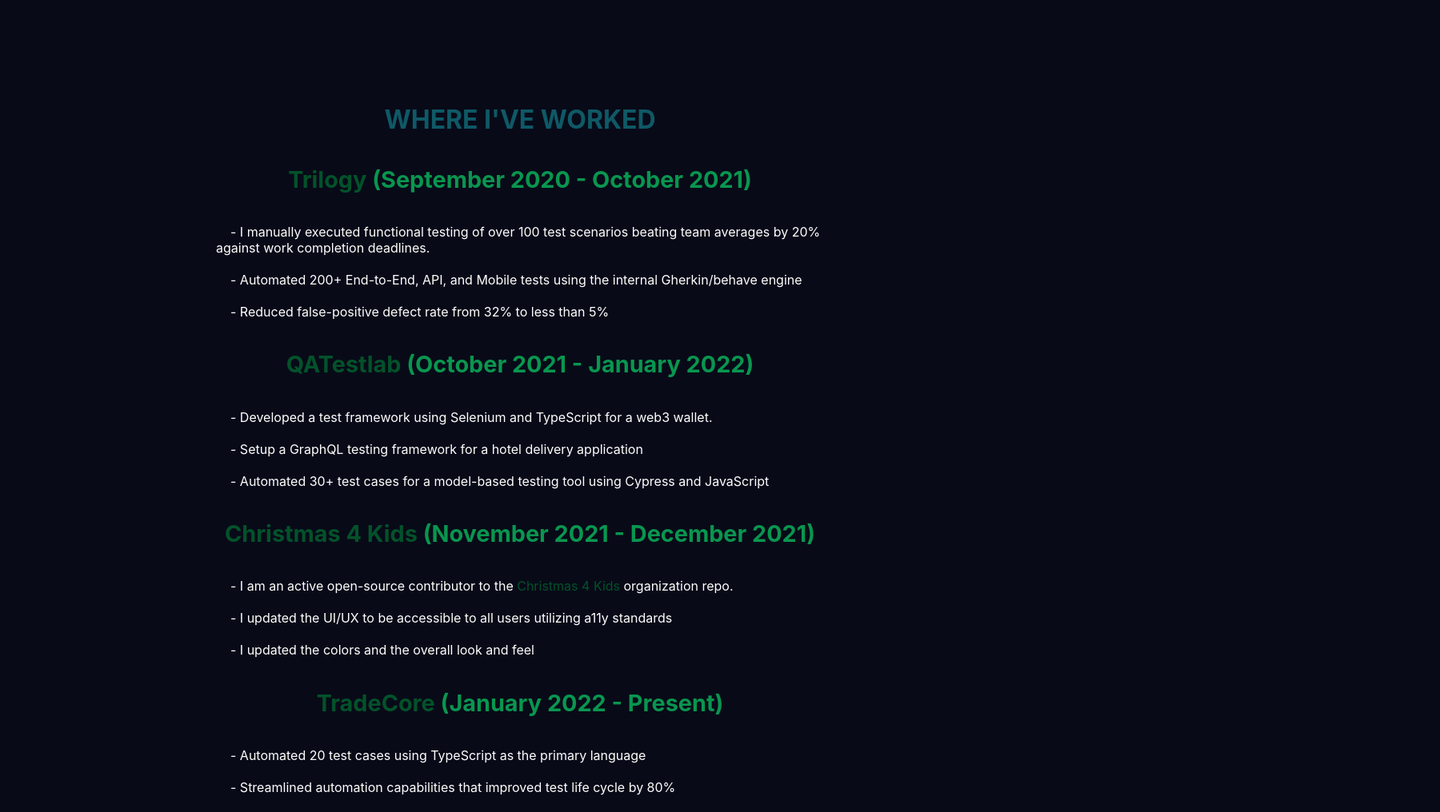
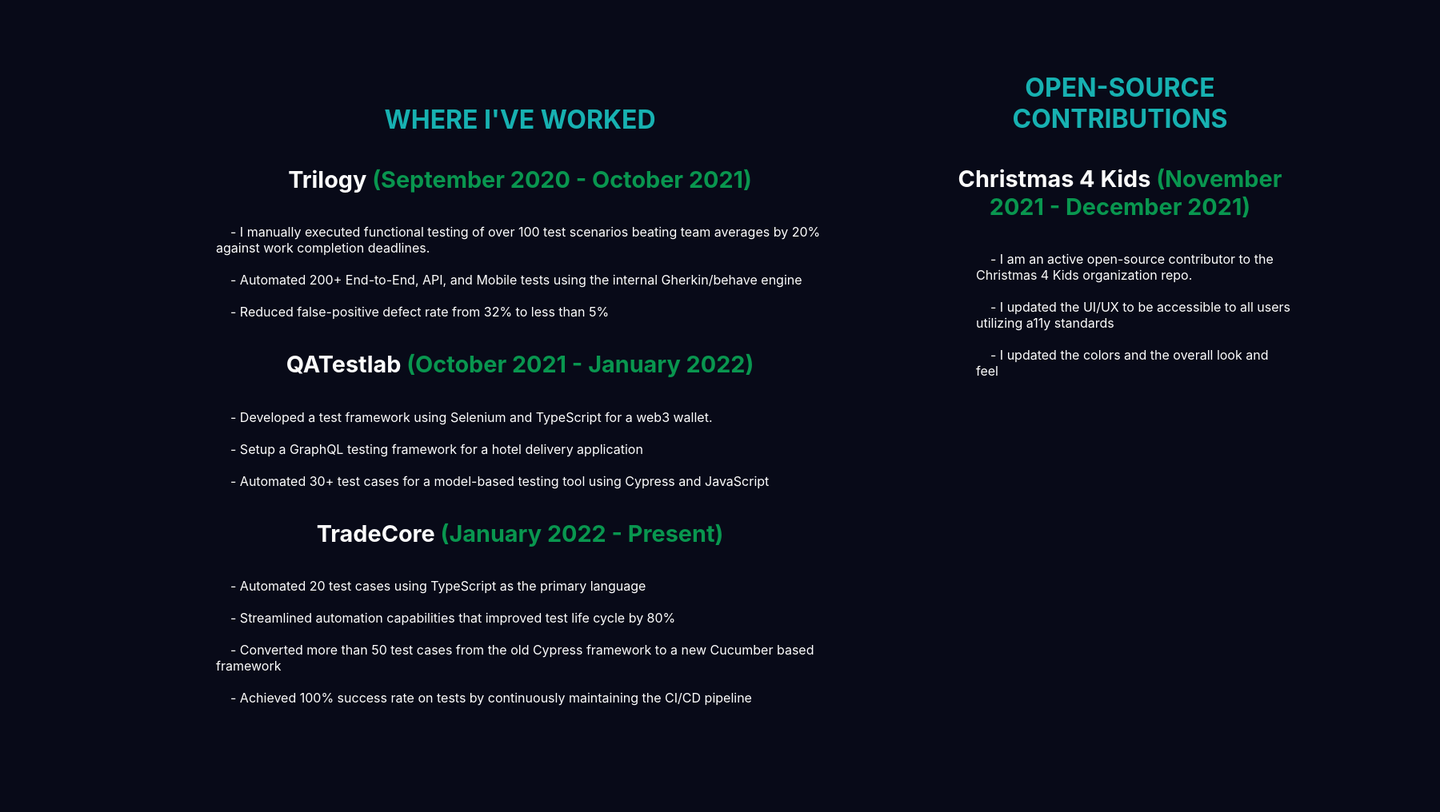
Before and after one commit to damian-sketch/Portfolio, a React (Create React App) app: page / in a window 1280 px wide. Shown: the part 1740-2756 px from the top of the page at 80% size, 1800 px wide, since content can reach past the window. Built offline with nearby package versions, Linux system fonts and the light colour scheme; a web font is replaced by a local one.

Commit message:
Style changes

```diff
--- a/src/components/about/index.js
+++ b/src/components/about/index.js
@@ -3,12 +3,6 @@ import Aos from "aos";
 import "aos/dist/aos.css";
 import "./styles.css";
 import Profile from "../../images/Profile.jpeg";
-import {
-  faGithub,
-  faLinkedin,
-  faTwitter,
-} from "@fortawesome/free-brands-svg-icons";
-import { FontAwesomeIcon } from "@fortawesome/react-fontawesome";
 
 const About = () => {
   useEffect(() => {
@@ -16,10 +10,6 @@ const About = () => {
       duration: 1000,
     });
   }, []);
-
-  const Redirect = () => {
-    window.open("https://cedric21.medium.com/");
-  };
 
   return (
     <>
--- a/src/components/about/styles.css
+++ b/src/components/about/styles.css
@@ -71,10 +71,7 @@ body {
   font-weight: bolder;
 }
 
-#intro-text h3 {
-  font-size: clamp(40px, 8vw, 80px);
-  color: rgb(15, 89, 102);
-}
+
 
 h2 {
   font-size: clamp(40px, 8vw, 80px);
@@ -129,5 +126,5 @@ button:hover {
 }
 
 .about h4 {
-  color: rgb(15, 89, 102);
+  color: rgb(23, 177, 177);
 }
--- a/src/components/experience/index.js
+++ b/src/components/experience/index.js
@@ -3,6 +3,7 @@ import "./styles.css";
 
 function Experience() {
   return (
+    <div className="overallExp">
       <div className="experience">
         <div data-aos="zoom-in" className="exp-text">
           <h1>WHERE I'VE WORKED</h1>
@@ -13,8 +14,9 @@ function Experience() {
           </h4>
           <ul className="exp-list">
             <li>
-            - I manually executed functional testing of over 100 test scenarios
-            beating team averages by 20% against work completion deadlines.
+              - I manually executed functional testing of over 100 test
+              scenarios beating team averages by 20% against work completion
+              deadlines.
             </li>
             <br></br>
             <br></br>
@@ -24,11 +26,13 @@ function Experience() {
             </li>
             <br></br>
             <br></br>
-          <li>- Reduced false-positive defect rate from 32% to less than 5%</li>
+            <li>
+              - Reduced false-positive defect rate from 32% to less than 5%
+            </li>
           </ul>
           <h4>
-          <a href="https://qatestlab.com/">QATestlab</a> (October 2021 - January
-          2022)
+            <a href="https://qatestlab.com/">QATestlab</a> (October 2021 -
+            January 2022)
           </h4>
           <ul className="exp-list">
             <li>
@@ -38,7 +42,8 @@ function Experience() {
             <br></br>
             <br></br>
             <li>
-            - Setup a GraphQL testing framework for a hotel delivery application
+              - Setup a GraphQL testing framework for a hotel delivery
+              application
             </li>
             <br></br>
             <br></br>
@@ -47,6 +52,39 @@ function Experience() {
               Cypress and JavaScript
             </li>
           </ul>
+
+          <h4>
+            <a href="https://www.tradecore.com/">TradeCore</a> (January 2022 -
+            Present)
+          </h4>
+          <ul className="exp-list">
+            <li>
+              - Automated 20 test cases using TypeScript as the primary language
+            </li>
+            <br></br>
+            <br></br>
+            <li>
+              - Streamlined automation capabilities that improved test life
+              cycle by 80%
+            </li>
+            <br></br>
+            <br></br>
+            <li>
+              - Converted more than 50 test cases from the old Cypress framework
+              to a new Cucumber based framework
+            </li>
+            <br></br>
+            <br></br>
+            <li>
+              - Achieved 100% success rate on tests by continuously maintaining
+              the CI/CD pipeline
+            </li>
+          </ul>
+        </div>
+      </div>
+      <div className="openSource">
+        <div data-aos="zoom-in" className="exp-text">
+          <h1>OPEN-SOURCE CONTRIBUTIONS</h1>
           <h4>
             <a href="https://christmas4kids.org/">Christmas 4 Kids</a> (November
             2021 - December 2021)
@@ -70,33 +108,7 @@ function Experience() {
             <br></br>
             <li>- I updated the colors and the overall look and feel</li>
           </ul>
-        <h4>
-          <a href="https://www.tradecore.com/">TradeCore</a> (January 2022 -
-          Present)
-        </h4>
-        <ul className="exp-list">
-          <li>
-            - Automated 20 test cases using TypeScript as the primary language
-          </li>
-          <br></br>
-          <br></br>
-          <li>
-            - Streamlined automation capabilities that improved test life cycle
-            by 80%
-          </li>
-          <br></br>
-          <br></br>
-          <li>
-            - Converted more than 50 test cases from the old Cypress framework
-            to a new Cucumber based framework
-          </li>
-          <br></br>
-          <br></br>
-          <li>
-            - Achieved 100% success rate on tests by continuously maintaining
-            the CI/CD pipeline
-          </li>
-        </ul>
+        </div>
       </div>
     </div>
   );
--- a/src/components/experience/styles.css
+++ b/src/components/experience/styles.css
@@ -1,4 +1,14 @@
 @import url("https://fonts.googleapis.com/css?family=Akaya+Telivigala&display=swap");
+
+
+.overallExp {
+  display: grid;
+  grid-template-columns: 1000px 800px;
+}
+
+.openSource{
+  margin-top: -40px;
+}
 
 .experience {
   display: inline-block;
@@ -40,7 +50,7 @@
 }
 
 .exp-text h1 {
-  color: rgb(15, 89, 102);
+  color: rgb(23, 177, 177);
   text-align: center;
 }
 
--- a/src/components/header/styles.css
+++ b/src/components/header/styles.css
@@ -12,12 +12,12 @@ ul.Headerlist {
 }
 
 a {
-    color: rgb(3, 82, 42);
+    color: rgb(251, 251, 251);
 }
 
 
-a:hover {
-    color: rgb(15, 89, 102);
+.NavBar a:hover {
+    color: rgb(11, 143, 50);
   }
 
 div.NavBar{
--- a/src/components/landingPage/styles.css
+++ b/src/components/landingPage/styles.css
@@ -41,3 +41,8 @@
     width: 900px;
     margin-left: 160px;
   }
+
+  #intro-text h3 {
+    color: rgb(23, 177, 177);
+    font-size: clamp(40px, 8vw, 80px);
+  }
--- a/src/components/projects/index.js
+++ b/src/components/projects/index.js
@@ -3,6 +3,7 @@ import "./styles.css";
 import nutri from "../../images/nutri.png";
 import akan from "../../images/akan.png";
 import convo from "../../images/convo.png";
+import hunters from "../../images/hunters.png";
 
 function Projects() {
   return (
@@ -13,20 +14,24 @@ function Projects() {
         <div data-aos="zoom-out" className="project-text">
           <p>
             <h3>
-              <a href="/">HouseHunters</a>
+              <a href="https://lucky-empanada-bcd1f2.netlify.app/login">
+                HouseHunters
+              </a>
             </h3>
             This is an application that is designed to help house seekers to
             connect easily with house providers in Nairobi. The application uses
-            the MERN stack and is still a WIP.
+            the MERN stack and is still a WIP. It is hosted on Netlify and
+            Heroku and can be viewed by clicking the title link
           </p>
           <ul className="tech">
             <li>React</li>
-            <li>Chat Engine</li>
-            <li>React Testing Library</li>
+            <li>Express</li>
+            <li>NodeJS</li>
+            <li>MongoDB</li>
           </ul>
         </div>
         <div className="projImage">
-          <img src={convo} alt=""></img>
+          <img src={hunters} alt=""></img>
         </div>
       </div>
       <div data-aos="zoom-out" className="indivProject">
--- a/src/components/projects/styles.css
+++ b/src/components/projects/styles.css
@@ -79,7 +79,6 @@
 }
 a {
   text-decoration: none;
-  color: rgb(9, 150, 79);
 }
 
 a:hover {
```
Also changed, not shown: src/images/hunters.png (added). Lines whose indentation alone changed are shown as unchanged.
